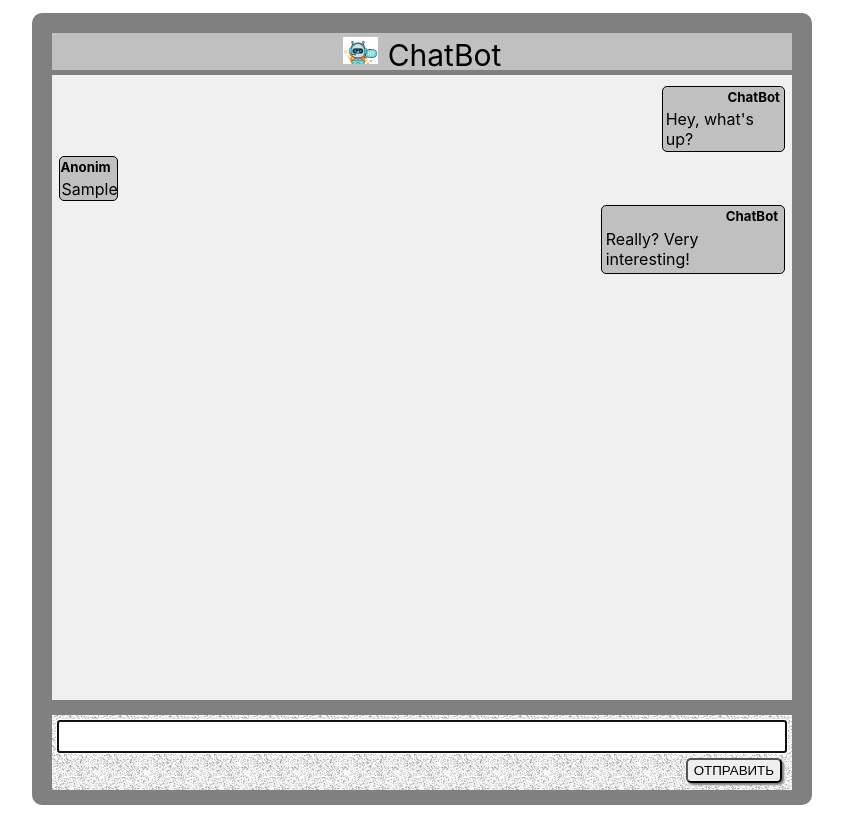
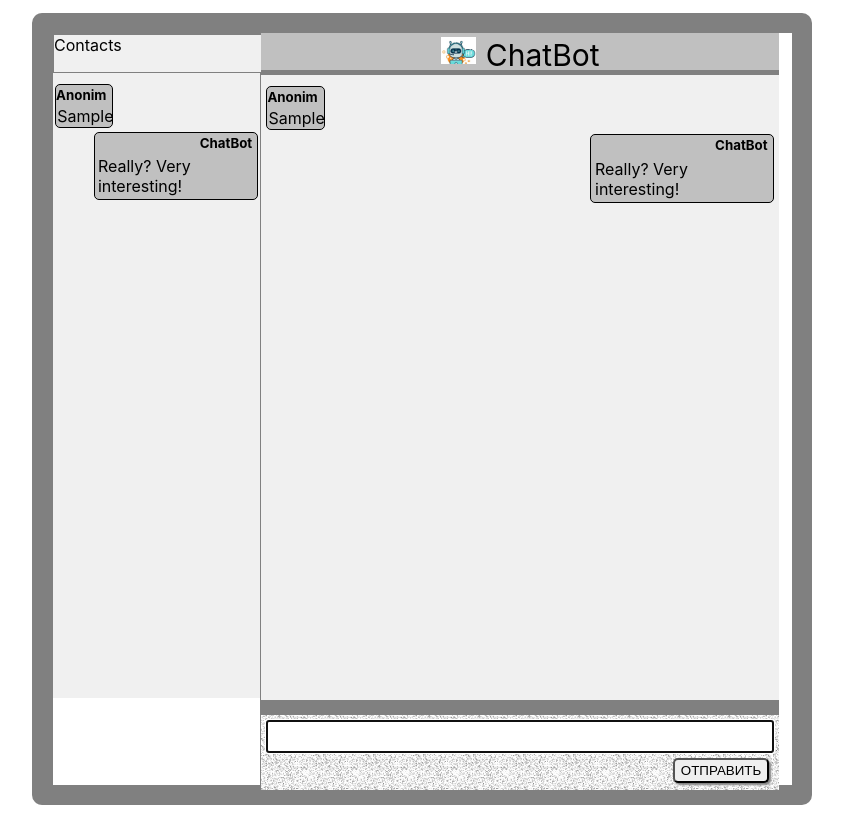
Before and after one commit to Kuldyaev/geekreact, a React (Create React App) app: page / in a window 1280 px wide. Both pictures are taken after typing "Sample" into the empty fields and a click on the input "ОТПРАВИТЬ". Shown: the whole page, without its empty margins (218-1061 px from the left). Built offline with nearby package versions, Linux system fonts and the light colour scheme.

Commit message:
chats massiv added

```diff
--- a/package.json
+++ b/package.json
@@ -3,6 +3,7 @@
   "version": "0.1.0",
   "private": true,
   "dependencies": {
+    "@material-ui/core": "^4.12.3",
     "@testing-library/jest-dom": "^5.14.1",
     "@testing-library/react": "^11.2.7",
     "@testing-library/user-event": "^12.8.3",
--- a/src/App.js
+++ b/src/App.js
@@ -2,10 +2,32 @@ import { useState, useEffect } from 'react'
 import './App.css';
 import { ChatHeader } from './components/chatheader'
 import { MessageList } from './components/messageList'
+import { ChatsList } from './components/chatsList'
 import { SendForm } from './components/sendForm'
+import Box from '@material-ui/core/Box';
 
 function App() {
   const [messages, changeMessagesList] = useState([
+
+    ]);
+
+    const [chats, changeChatsList] = useState([
+      {
+        id: 1,
+        contact: "ChatBot"
+      },
+      {
+        id: 2,
+        contact: "Vasiliy"
+      },
+      {
+        id: 3,
+        contact: "Alisa"
+      },
+      {
+        id: 4,
+        contact: "Siri"
+      }
 
     ]);
 
@@ -16,7 +38,7 @@ function App() {
   }
 
   useEffect(()=>{
-    if(messages.length===0){changeMessagesList([...messages, {id: 0, author:"ChatBot", text: "Hey, what's up?"}])}
+    if(messages.length===0){}
       else{
         if(messages[messages.length - 1].author !== "ChatBot"){
           setTimeout(()=>{changeMessagesList([...messages, {id:messages[messages.length - 1].id+1, author:"ChatBot", text: "Really? Very interesting!"}])}, 2000);
@@ -26,9 +48,41 @@ function App() {
 
   return (
     <div className="App">
-      <ChatHeader/>
-      <MessageList list={messages} />
-      <SendForm addMessage={addNewMessage}/>
+      <Box
+        sx={{
+          width: '100%',
+          height: '100%',
+          display: 'flex',
+        }}
+      >
+        <Box
+          sx={{
+          width: '28%',
+          height: '100%',
+          border: '1px solid grey',
+        }}
+        >
+          <Box
+            sx={{
+              width: '100%',
+              height: '5%',
+              border: '1px solid grey',
+              backgroundColor: '#f0f0f0',
+            }}
+          >Contacts</Box>
+          <ChatsList list={messages}/>
+        </Box>
+        <Box
+          sx={{
+            width: '70%',
+            height: '100%',
+          }}
+        >
+          <ChatHeader/>
+          <MessageList list={messages} />
+          <SendForm addMessage={addNewMessage}/>
+        </Box>
+      </Box>
     </div>
   );
 }
--- /dev/null
+++ b/src/components/chatname.jsx
@@ -0,0 +1,24 @@
+import React from 'react';
+import styles from '../css/message.module.css'
+
+export const ChatName = (props) => {
+  if(props.author==="ChatBot"){
+    return <div className={styles.messagePlaceRight}>
+          <div className = {styles.messageBody}>
+            <h5 className = {styles.author}> {props.author}</h5>
+            <div className = {styles.text}>
+              <p>{props.text}</p>
+            </div>
+          </div>
+        </div>
+  }else{
+    return <div className={styles.messagePlace}>
+            <div className = {styles.messageBody}>
+              <h5 className = {styles.authorLeft}> {props.author}</h5>
+              <div className = {styles.text}>
+                <p>{props.text}</p>
+              </div>
+            </div>
+          </div>
+  }
+}
--- /dev/null
+++ b/src/components/chatsList.jsx
@@ -0,0 +1,17 @@
+import React from 'react';
+import styles from '../css/messagelist.module.css'
+import { ChatName } from '../components/chatname'
+
+export const ChatsList = (props) => {
+
+  return <div className = {styles.messageList}>
+            <div className={styles.messagesArea}>
+                { props.list.map((message)=>(
+                    <ChatName
+                      author = {message.author}
+                      text = {message.text}
+                      key= {message.id} />
+                  ))}
+            </div>
+          </div>
+}
```
Also changed, not shown: 1 other file (tests, documents, lock files or other folders).
